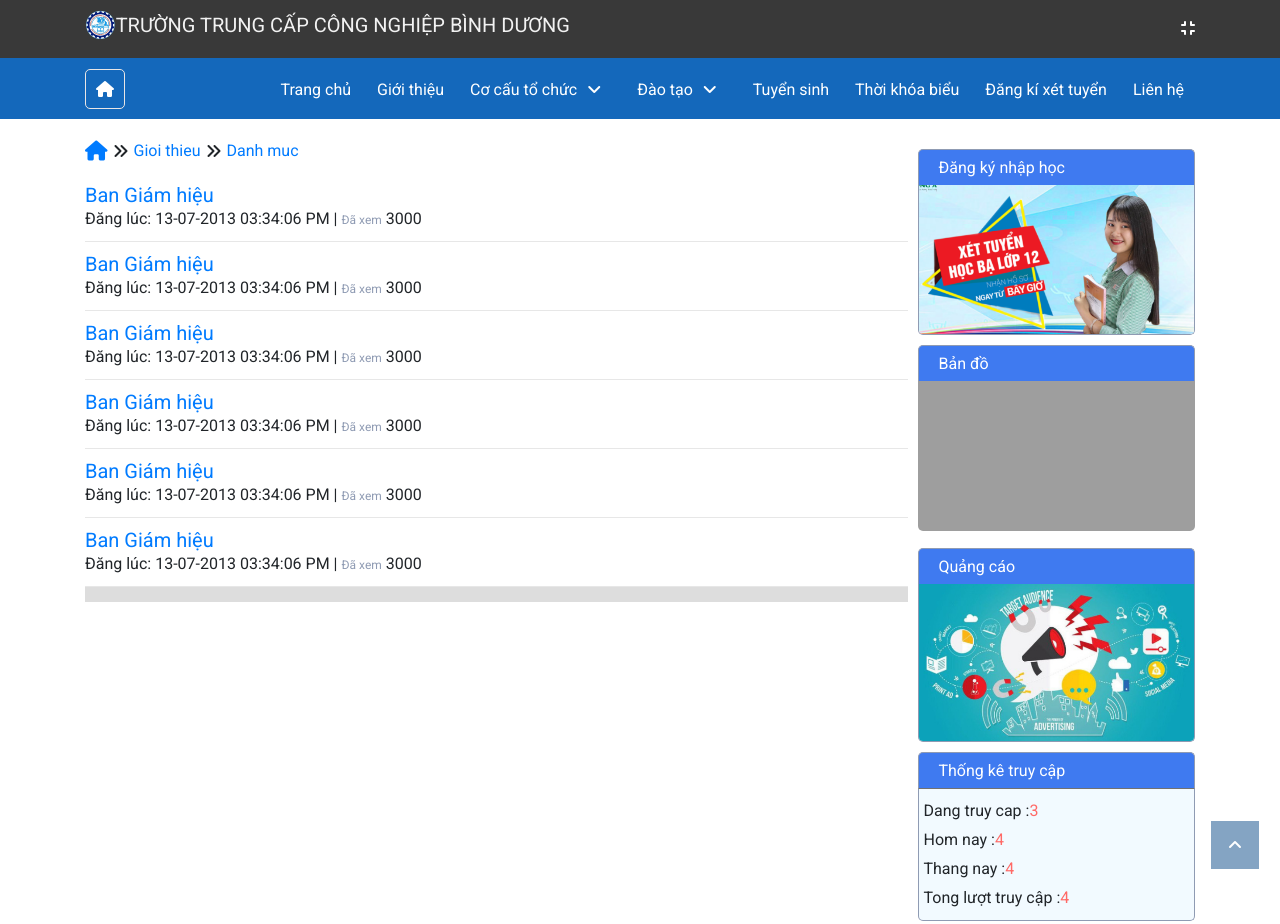
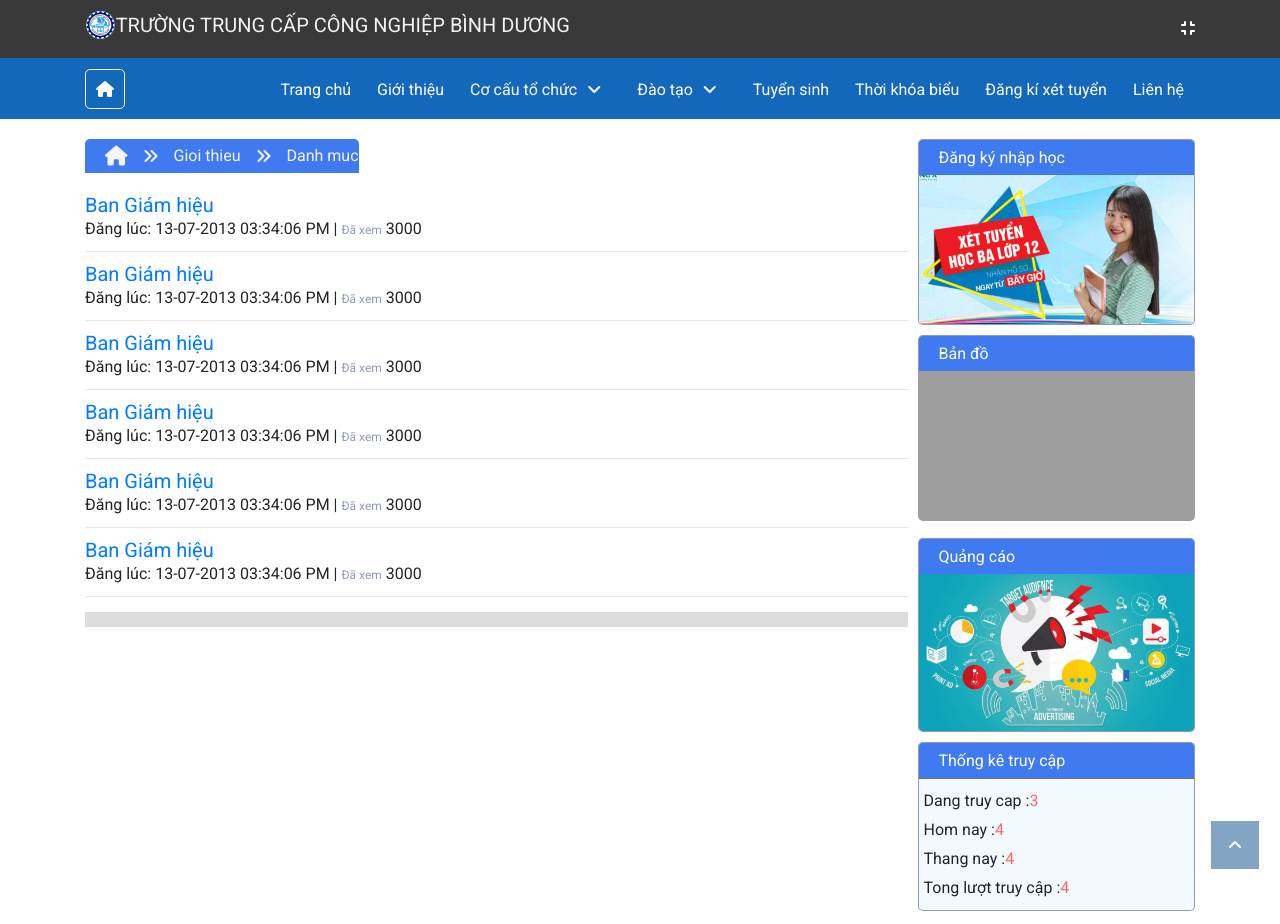
Before and after one commit to HoaHandsome/tccnbd, a plain HTML site: page layout/list.html in a window 1280 px wide. Shown: the top 924 px of the page. Drawn offline with Linux system fonts and the light colour scheme; grey boxes are pictures that could not be loaded.

Commit message:
Update style.css

```diff
--- a/css/style.css
+++ b/css/style.css
@@ -281,7 +281,7 @@ header i{
 }
 #menu > .container > a{
     /* icon home */
-    border: 1px solid rgb(233, 230, 230) !important;
+    border: 0.5px solid rgb(248, 243, 243) !important;
 }
 #menu a:hover{
     background-color: rgba(0,0,0,0.2)
@@ -603,8 +603,7 @@ footer span{
 
 #home-content-left{
     width: 75%;
-    padding: 10px;
-    padding-left:0;
+    padding-right: 10px;
 }
 .home-news > h6{
     border-left: 5px solid rgb(22, 30, 97);
@@ -625,6 +624,7 @@ footer span{
 /*  */
 .article{
     border-bottom: 15px solid #ddd;
+    padding-bottom: 15px;
 }
 .article span{
     font-size: 12px;
@@ -648,18 +648,28 @@ footer span{
     display: flex;
     justify-self: start;
     align-items: center;
-    margin-bottom: 10px;
+    padding: 5px 0;
+    margin: 10px 0;
+    background-color: #3f7af0;
+    border-radius: 5px 5px 0 0 ;
+    text-indent: 10px;
 }
 .category > i{
     margin: 0 5px;
+    color: whitesmoke;
+}
+.category  a{
+    color: whitesmoke;
 }
 .category h5,.category h6{
     padding: 0;
     margin: 0;
+    color: whitesmoke;
 }
 
 .category p{
     text-align: justify;
+    color: whitesmoke;
 }
 
 /* danh muc categories */
@@ -899,7 +909,6 @@ footer span{
 
 #home-content-right{
     width: 25%;
-    padding: 10px 0;
 
 }
 #home-content-right >div{
```
